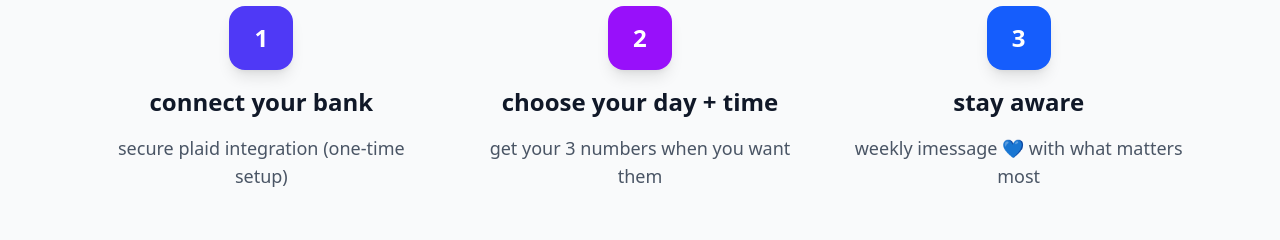
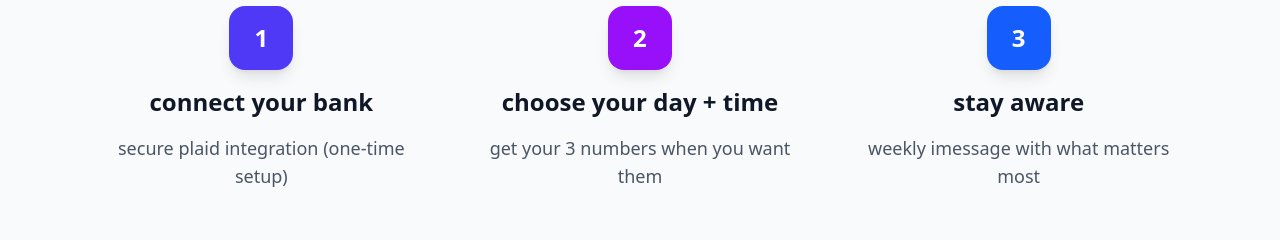
Before and after one commit to manav-s/trilogymoney, a Next.js app: page / in a window 1280 px wide. Shown: the part 1900-2140 px from the top of the page. Built offline with nearby package versions, Linux system fonts and the light colour scheme.

Commit message:
chore(home): remove blue heart from weekly imessage copy

```diff
--- a/app/page.tsx
+++ b/app/page.tsx
@@ -202,7 +202,7 @@ export default function Home() {
                 stay aware
               </h3>
               <p className="text-lg text-gray-600 lowercase">
-                weekly imessage 💙 with what matters most
+                weekly imessage with what matters most
               </p>
             </div>
           </div>
```
